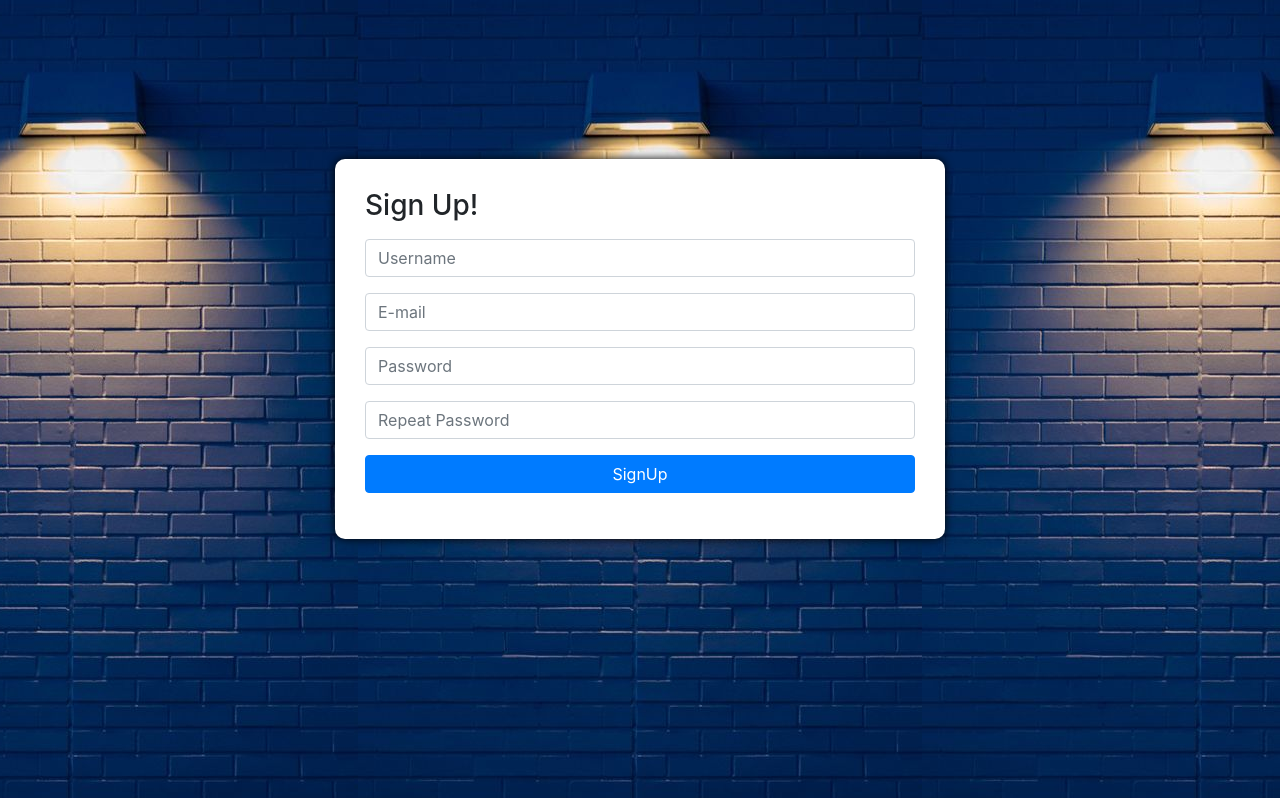
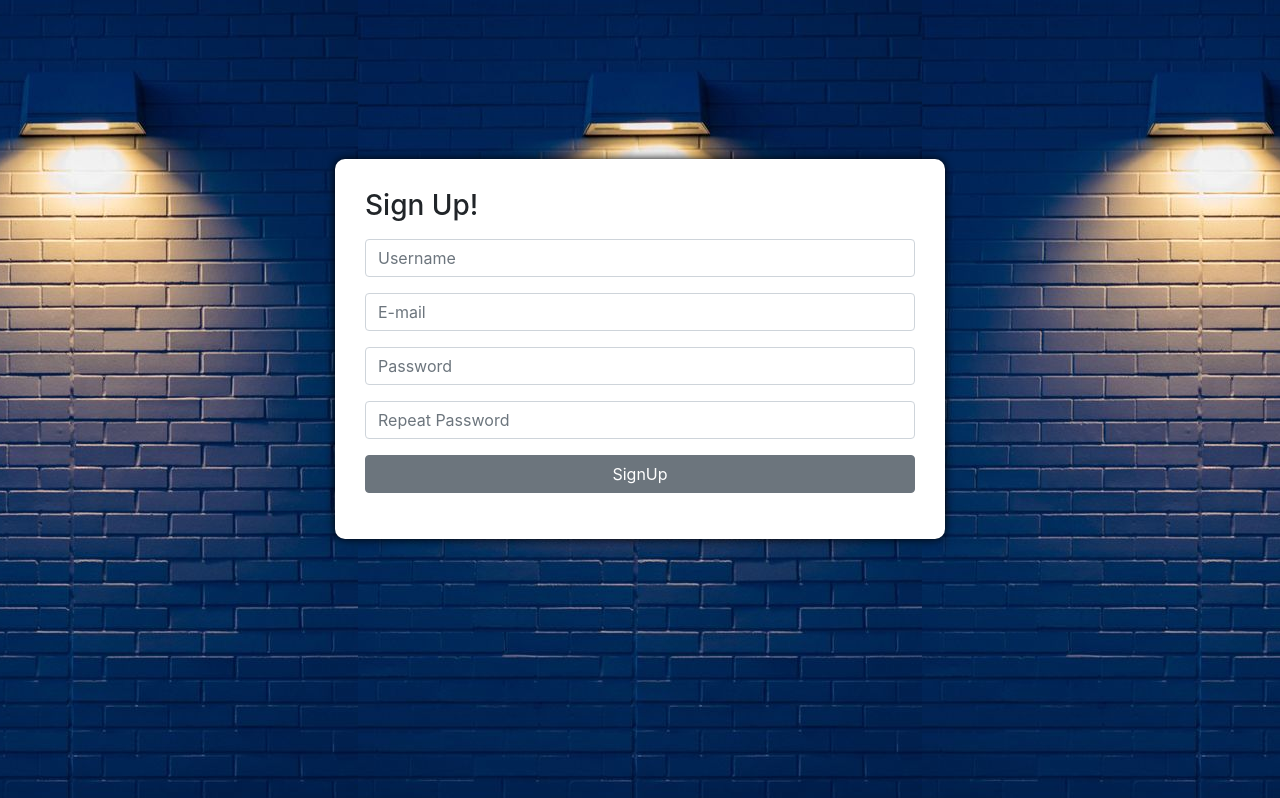
Before and after one commit to FrankZappato/Web2-Tpe, a PHP site: page /signup in a window 1280 px wide. Shown: the part 67-865 px from the top of the page. Run offline with PHP 8.4, Linux system fonts and the light colour scheme; some libraries are stand-ins or nearby versions.

Commit message:
changed btn color

```diff
--- a/templates/signup.tpl
+++ b/templates/signup.tpl
@@ -22,7 +22,7 @@
                         <input class="form-control" type="password" name="password-repeat" placeholder="Repeat Password">
                     </div>
                     <div class="form-group">
-                        <button class="btn btn-primary btn-block" type="submit" name="signup-submit">SignUp</button>
+                        <button class="btn btn-secondary btn-block" type="submit" name="signup-submit">SignUp</button>
                     </div>
                     {if $error_code != null}
                         <div class="alert alert-danger" role="alert">
```
